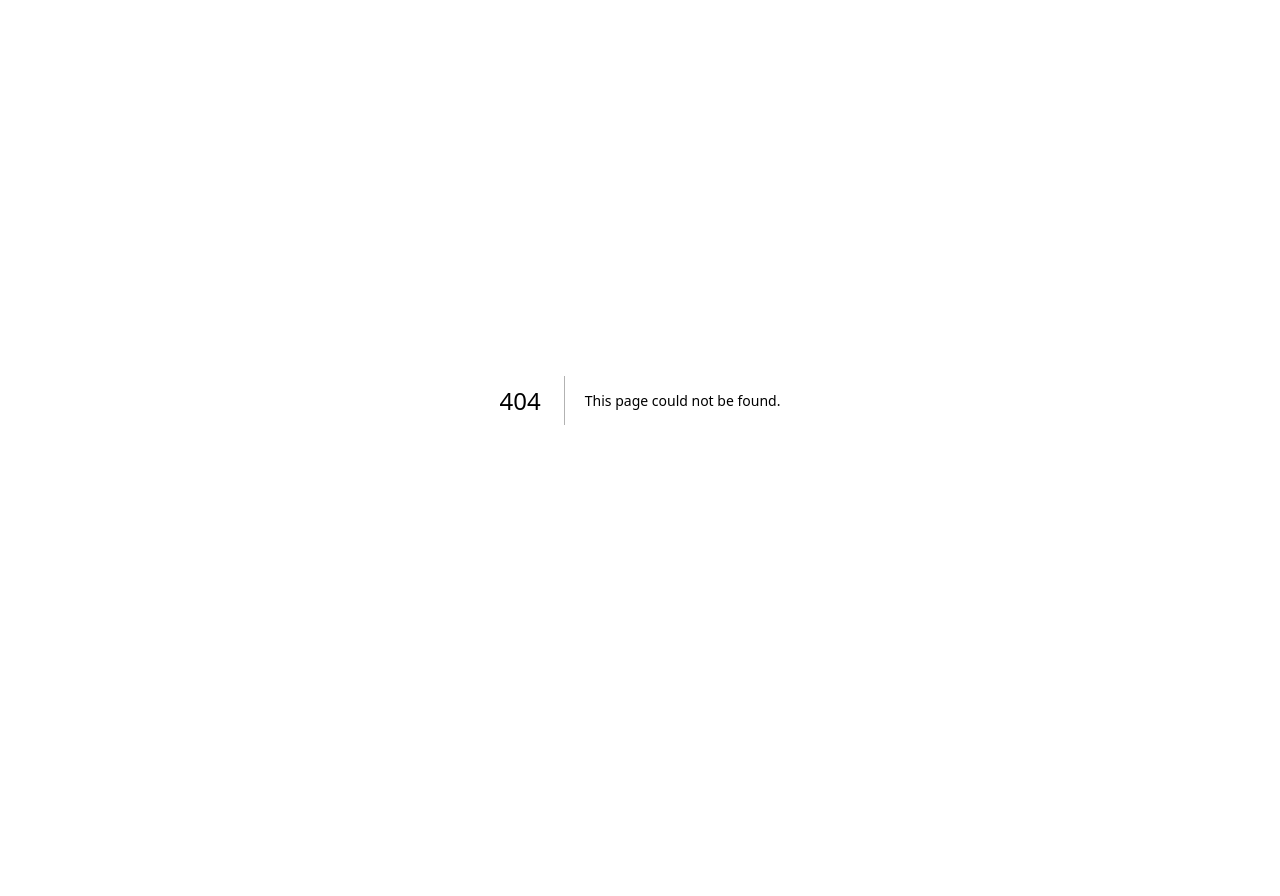
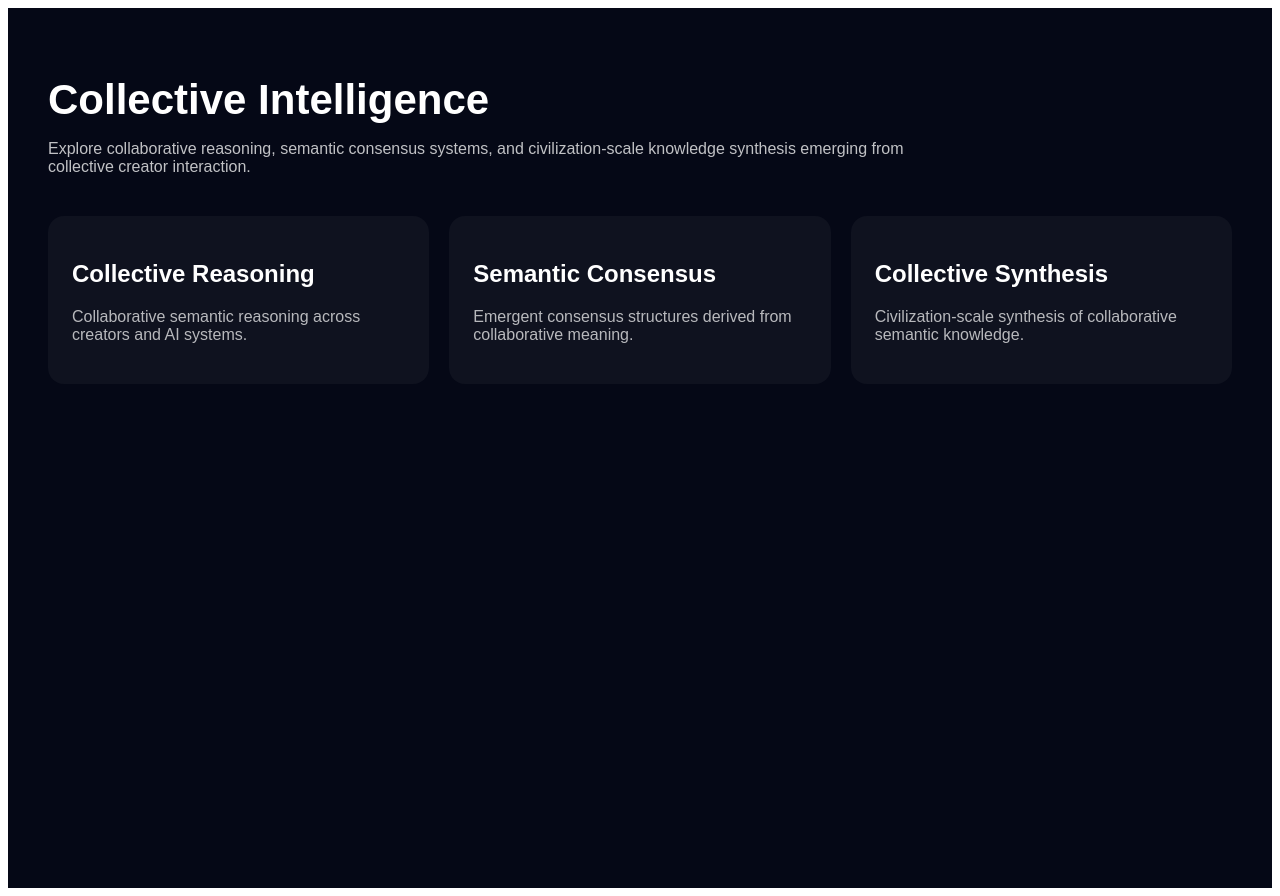
Before and after one commit to Dzintars12/SYNTERRA, a Next.js app: page /collective-intelligence in a window 1280 px wide. Before the commit this address had no page. Before the commit the page ends 800 px from the top, so only its background shows below. Built offline with nearby package versions, Linux system fonts and the light colour scheme.

Commit message:
Add collective intelligence explorer page

```diff
--- /dev/null
+++ b/app/collective-intelligence/page.tsx
@@ -0,0 +1,71 @@
+export default function CollectiveIntelligencePage() {
+  return (
+    <main
+      style={{
+        minHeight: "100vh",
+        background: "#050816",
+        color: "white",
+        padding: "40px",
+        fontFamily: "Arial, sans-serif",
+      }}
+    >
+      <h1 style={{ fontSize: "42px", marginBottom: "12px" }}>
+        Collective Intelligence
+      </h1>
+
+      <p style={{ opacity: 0.75, maxWidth: "920px" }}>
+        Explore collaborative reasoning, semantic consensus systems, and
+        civilization-scale knowledge synthesis emerging from collective creator
+        interaction.
+      </p>
+
+      <section
+        style={{
+          marginTop: "40px",
+          display: "grid",
+          gap: "20px",
+          gridTemplateColumns: "repeat(auto-fit, minmax(280px, 1fr))",
+        }}
+      >
+        <div
+          style={{
+            padding: "24px",
+            borderRadius: "16px",
+            background: "rgba(255,255,255,0.04)",
+          }}
+        >
+          <h2>Collective Reasoning</h2>
+          <p style={{ opacity: 0.7 }}>
+            Collaborative semantic reasoning across creators and AI systems.
+          </p>
+        </div>
+
+        <div
+          style={{
+            padding: "24px",
+            borderRadius: "16px",
+            background: "rgba(255,255,255,0.04)",
+          }}
+        >
+          <h2>Semantic Consensus</h2>
+          <p style={{ opacity: 0.7 }}>
+            Emergent consensus structures derived from collaborative meaning.
+          </p>
+        </div>
+
+        <div
+          style={{
+            padding: "24px",
+            borderRadius: "16px",
+            background: "rgba(255,255,255,0.04)",
+          }}
+        >
+          <h2>Collective Synthesis</h2>
+          <p style={{ opacity: 0.7 }}>
+            Civilization-scale synthesis of collaborative semantic knowledge.
+          </p>
+        </div>
+      </section>
+    </main>
+  );
+}
```
